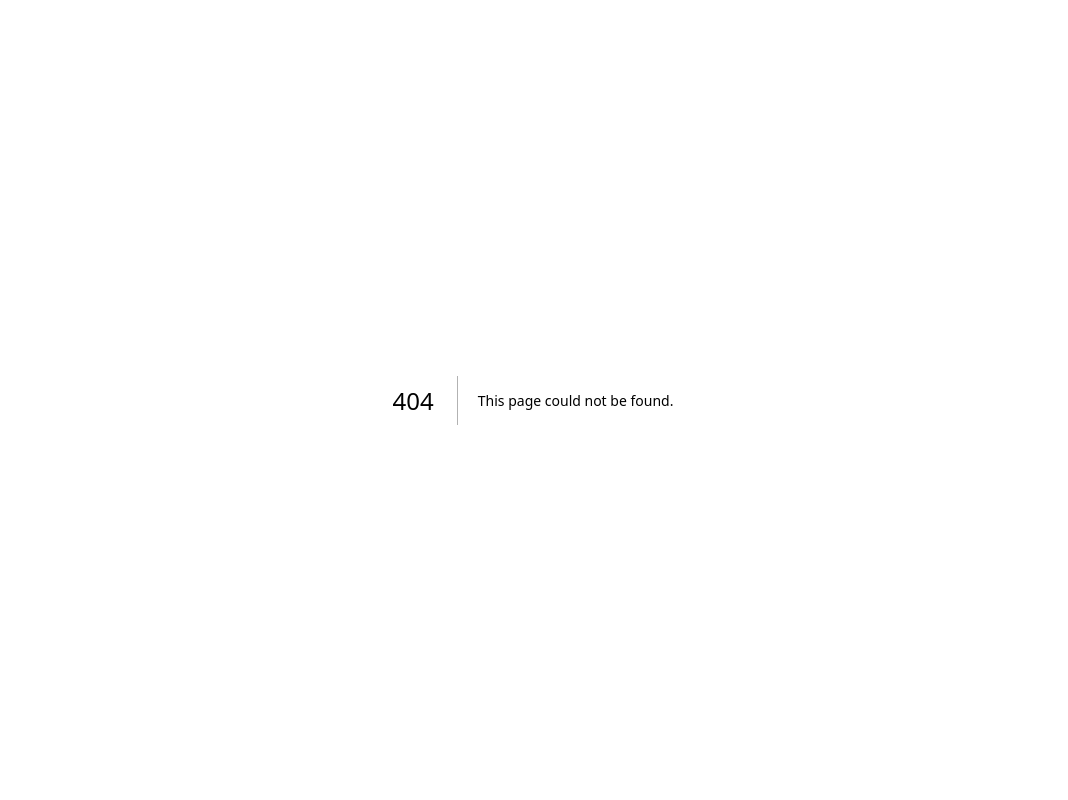
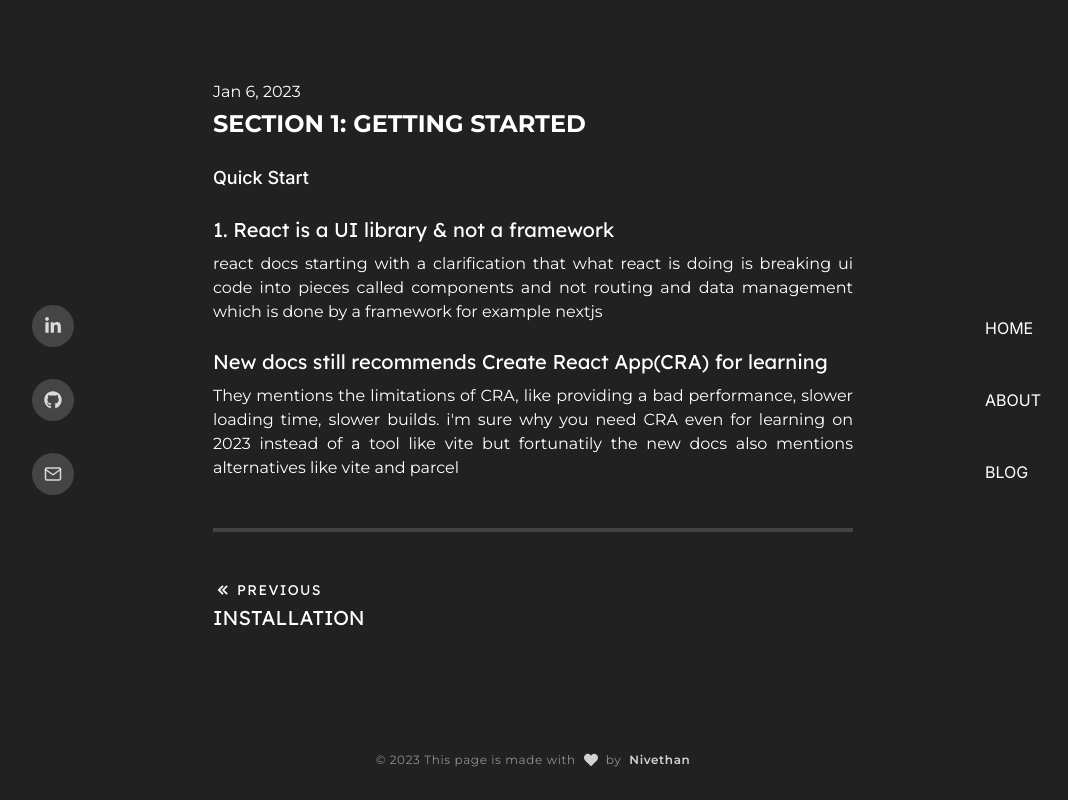
Before and after one commit to Nivethan-Ar/minimal-blog, a Next.js app: page /blogs/react/quick-start in a window 1280 px wide. Before the commit this address had no page. Shown: the whole page, without its empty margins (107-1175 px from the left). Built offline with nearby package versions, Linux system fonts and the light colour scheme.

Commit message:
fix: blogs navigation and layout fixes

```diff
--- /dev/null
+++ b/components/common/blog.tsx
@@ -0,0 +1,36 @@
+import { ReactNode, useState } from 'react';
+import AppLayout from '../layouts/AppLayout';
+import BlogNavigation from '../specific/blog/blog-navigation';
+import { reactBlogData } from '../../data/react-docs';
+
+interface Props {
+  data: any;
+  children: ReactNode;
+}
+
+function Blog(props: Props) {
+  const { data, children } = props;
+  const [postNumber, setPostNumber] = useState(reactBlogData.indexOf(data));
+  console.log(postNumber);
+
+  return (
+    <AppLayout className='font-main font-normal border-gray-800'>
+      <div className='flex flex-col gap-y-6'>
+        <div>
+          <p>Jan 6, 2023</p>
+          <h1 className='mt-1 text-2xl font-main font-bold uppercase'>
+            Section 1: {data.section}
+          </h1>
+        </div>
+        <h2 className='text-lg capitalize font-medium font-sub  '>
+          {data.title}
+        </h2>
+
+        <div className='flex flex-col gap-y-6 text-justify'>{children}</div>
+        <BlogNavigation postNumber={postNumber} setPostNumber={setPostNumber} />
+      </div>
+    </AppLayout>
+  );
+}
+
+export default Blog;
--- /dev/null
+++ b/components/common/content-block.tsx
@@ -0,0 +1,21 @@
+import { ReactNode } from 'react';
+
+interface Props {
+  children: ReactNode;
+  subHeading: string;
+}
+
+function ContentBlock(props: Props) {
+  const { children, subHeading } = props;
+
+  return (
+    <div className='relative'>
+      <h3 className={`text-xl mb-2 font-lex`}>{subHeading}</h3>
+
+      <div className='flex flex-col gap-y-4'>
+        <div className='flex flex-col gap-y-2'>{children}</div>
+      </div>
+    </div>
+  );
+}
+export default ContentBlock;
--- a/components/layouts/AppLayout.tsx
+++ b/components/layouts/AppLayout.tsx
@@ -19,7 +19,7 @@ function AppLayout(props: Props) {
         <section
           className={`${className} flex flex-col pt-20 text-justify font-main font-normal border-gray-800`}
         >
-          {children}
+          <div className='flex-1'>{children}</div>
           <Footer />
         </section>
         <Navigation />
--- a/components/specific/blog/nav-button.tsx
+++ b/components/specific/blog/nav-button.tsx
@@ -1,4 +1,8 @@
+import { useRouter } from 'next/router';
+import { userAgent } from 'next/server';
 import { IconType } from 'react-icons/lib';
+import { reactBlogData as data } from '../../../data/react-docs';
+
 
 interface Props {
   icon: IconType;
@@ -9,14 +13,17 @@ interface Props {
 }
 function NavButton(props: Props) {
   const { btnLabel, titlePreview, postNumber, setPostNumber } = props;
+  const router = useRouter();
 
   const handleClick = () => {
     console.log(postNumber);
     if (btnLabel === 'next') {
-      setPostNumber(postNumber + 1);
+      // setPostNumber(postNumber + 1);
+      router.push(data[postNumber+1].link)
     }
     if (btnLabel === 'previous') {
-      setPostNumber(postNumber - 1);
+      // setPostNumber(postNumber - 1);
+      router.push(data[postNumber-1].link)
     }
   };
 
--- a/data/react-docs.ts
+++ b/data/react-docs.ts
@@ -2,9 +2,10 @@ import { Data } from '../types';
 
 // const home: Data = {};
 
-const installation: Data = {
+export const installation: Data = {
   section: 'getting started',
   title: 'installation',
+  link: 'installation',
   body: [
     {
       subHeading: 'React is a UI library & not a framework',
@@ -74,9 +75,10 @@ const installation: Data = {
   ],
 };
 
-const quick: Data = {
+export const quick: Data = {
   section: 'getting started',
   title: 'quick start',
+  link: 'quick-start',
   body: [
     {
       subHeading:
@@ -111,39 +113,8 @@ const quick: Data = {
       subHeading: 'use curly braces to escape into JavaScript',
       paragraphs: [
         {
-          __html: 'to display a variable within JSX or to pass a variable as a prop we need to use curly braces instead of quotes.',
-        },
-      ],
-    },
-    {
-      subHeading: '',
-      paragraphs: [
-        {
-          __html: '',
-        },
-      ],
-    },
-    {
-      subHeading: '',
-      paragraphs: [
-        {
-          __html: '',
-        },
-      ],
-    },
-    {
-      subHeading: '',
-      paragraphs: [
-        {
-          __html: '',
-        },
-      ],
-    },
-    {
-      subHeading: '',
-      paragraphs: [
-        {
-          __html: '',
+          __html:
+            'to display a variable within JSX or to pass a variable as a prop we need to use curly braces instead of quotes.',
         },
       ],
     },
--- a/pages/blog/react.tsx
+++ b/pages/blogs/react/index.tsx
@@ -1,8 +1,8 @@
 import Head from 'next/head';
 import { useState } from 'react';
-import AppLayout from '../../components/layouts/AppLayout';
-import BlogNavigation from '../../components/specific/blog/blog-navigation';
-import { reactBlogData } from '../../data/react-docs';
+import AppLayout from '../../../components/layouts/AppLayout';
+import BlogNavigation from '../../../components/specific/blog/blog-navigation';
+import { reactBlogData } from '../../../data/react-docs';
 
 function React() {
   const [postNumber, setPostNumber] = useState(0);
--- /dev/null
+++ b/pages/blogs/react/installation.tsx
@@ -0,0 +1,39 @@
+import Head from 'next/head';
+import Blog from '../../../components/common/blog';
+import ContentBlock from '../../../components/common/content-block';
+import { installation as data } from '../../../data/react-docs';
+
+function Installation() {
+  const blog = {};
+  return (
+    <>
+      <Head>
+        <title> React Installation</title>
+        <meta name='description' content='React Insight and best practices' />
+        <meta name='viewport' content='width=device-width, initial-scale=1' />
+        <link rel='icon' href='/favicon.ico' />
+      </Head>
+      <Blog data={data}>
+        <ContentBlock subHeading='1. React is a UI library & not a framework'>
+          <p className=''>
+            react docs starting with a clarification that what react is doing is
+            breaking ui code into pieces called components and not routing and
+            data management which is done by a framework for example nextjs
+          </p>
+        </ContentBlock>
+
+        <ContentBlock subHeading='New docs still recommends Create React App(CRA) for learning'>
+          <p>
+            They mentions the limitations of CRA, like providing a bad
+            performance, slower loading time, slower builds. i&apos;m sure why
+            you need CRA even for learning on 2023 instead of a tool like vite
+            but fortunatily the new docs also mentions alternatives like vite
+            and parcel
+          </p>
+        </ContentBlock>
+      </Blog>
+    </>
+  );
+}
+
+export default Installation;
--- /dev/null
+++ b/pages/blogs/react/quick-start.tsx
@@ -0,0 +1,39 @@
+import Head from 'next/head';
+import Blog from '../../../components/common/blog';
+import ContentBlock from '../../../components/common/content-block';
+import { quick as data } from '../../../data/react-docs';
+
+function Quick() {
+  const blog = {};
+  return (
+    <>
+      <Head>
+        <title> React Quick</title>
+        <meta name='description' content='React Insight and best practices' />
+        <meta name='viewport' content='width=device-width, initial-scale=1' />
+        <link rel='icon' href='/favicon.ico' />
+      </Head>
+      <Blog data={data}>
+        <ContentBlock subHeading='1. React is a UI library & not a framework'>
+          <p className=''>
+            react docs starting with a clarification that what react is doing is
+            breaking ui code into pieces called components and not routing and
+            data management which is done by a framework for example nextjs
+          </p>
+        </ContentBlock>
+
+        <ContentBlock subHeading='New docs still recommends Create React App(CRA) for learning'>
+          <p>
+            They mentions the limitations of CRA, like providing a bad
+            performance, slower loading time, slower builds. i&apos;m sure why
+            you need CRA even for learning on 2023 instead of a tool like vite
+            but fortunatily the new docs also mentions alternatives like vite
+            and parcel
+          </p>
+        </ContentBlock>
+      </Blog>
+    </>
+  );
+}
+
+export default Quick;
--- a/pages/index.tsx
+++ b/pages/index.tsx
@@ -12,8 +12,8 @@ export default function Home() {
         <link rel='icon' href='/favicon.ico' />
       </Head>
 
-      <AppLayout className='font-lex py-0'>
-        <div className='w-full flex flex-col justify-center items-center flex-1 bg-blue-'>
+      <AppLayout className='font-lex py-0 items-center justify-center'>
+        <div className='w-full h-full grid place-items-center'>
           <h1 className='flex flex-col font-bold'>
             <span className='text-4xl lg:text-6xl'>Hi,</span>
             <span className='text-4xl lg:text-6xl'>
--- a/types/index.ts
+++ b/types/index.ts
@@ -1,6 +1,7 @@
 export type Data = {
   section: string;
   title: string;
+  link:string
   body: {
     subHeading: string;
     paragraphs: { __html: string; code?: string }[];
```
Also changed, not shown: pages/blogs/index.tsx (added).
